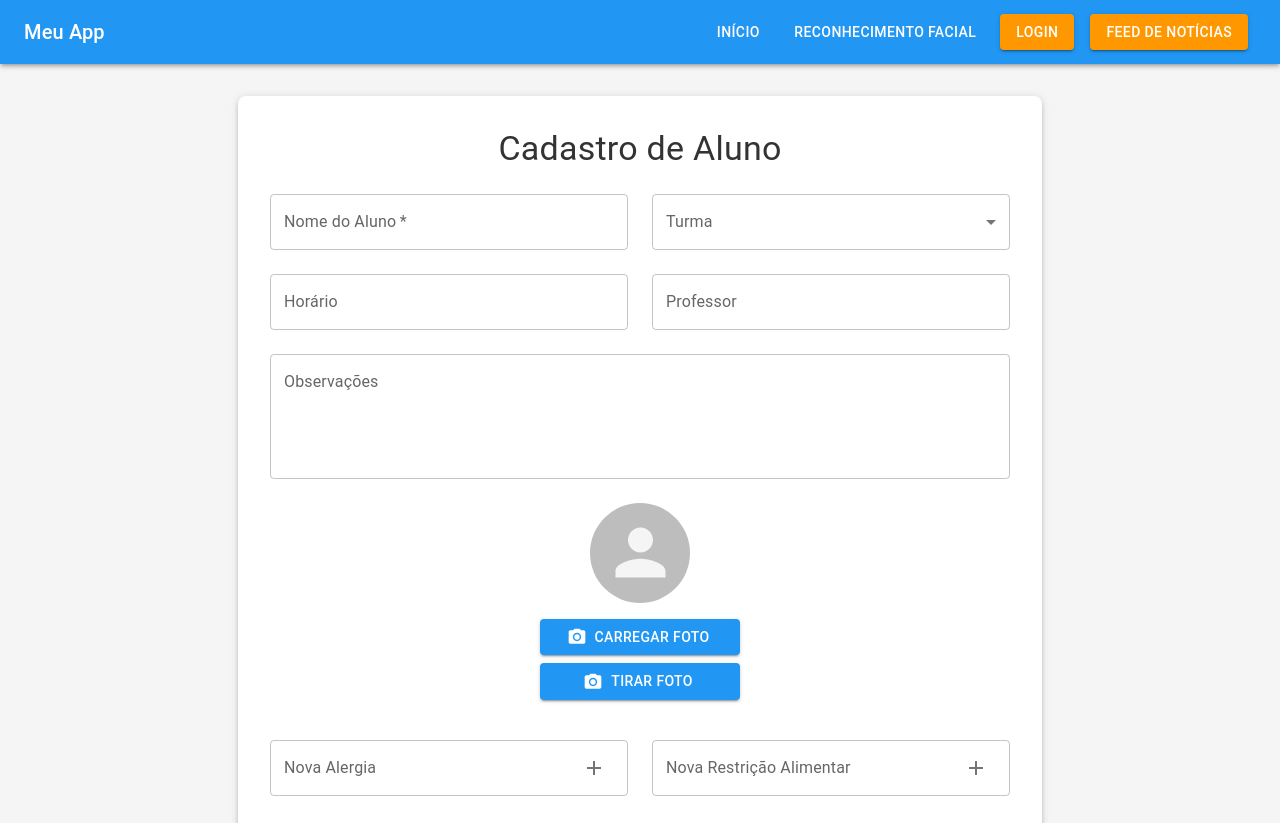
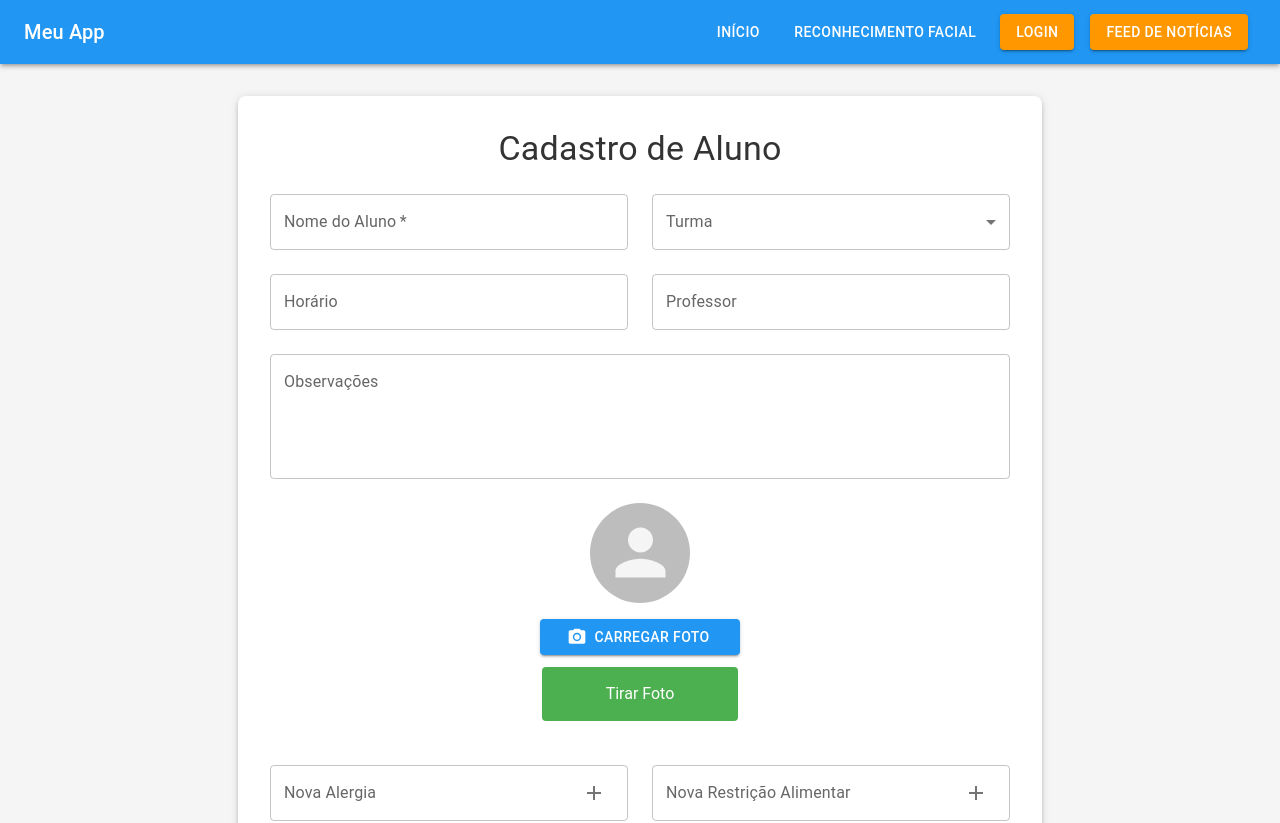
Before and after one commit to viniciusrad/creche-app-front, a React (Create React App) app: page /cadastro-aluno in a window 1280 px wide. Shown: the top 823 px of the page. Built offline with nearby package versions, Linux system fonts and the light colour scheme.

Commit message:
foto aluno

```diff
--- a/src/pages/CadastroAluno.js
+++ b/src/pages/CadastroAluno.js
@@ -174,13 +174,12 @@ const CadastroAluno = () => {
                                             onChange={handleImagemChange}
                                         />
                                     </Button>
-                  <Button
-                    variant="contained"
+                                    <button
                                         onClick={handleCapturarFoto}
-                    startIcon={<CameraAlt />}
+                                        className="capture-button"
                                     >
                                         Tirar Foto
-                  </Button>
+                                    </button>
                                 </Box>
                             </Box>
                         </Grid>
```
Lines whose indentation alone changed are shown as unchanged.
